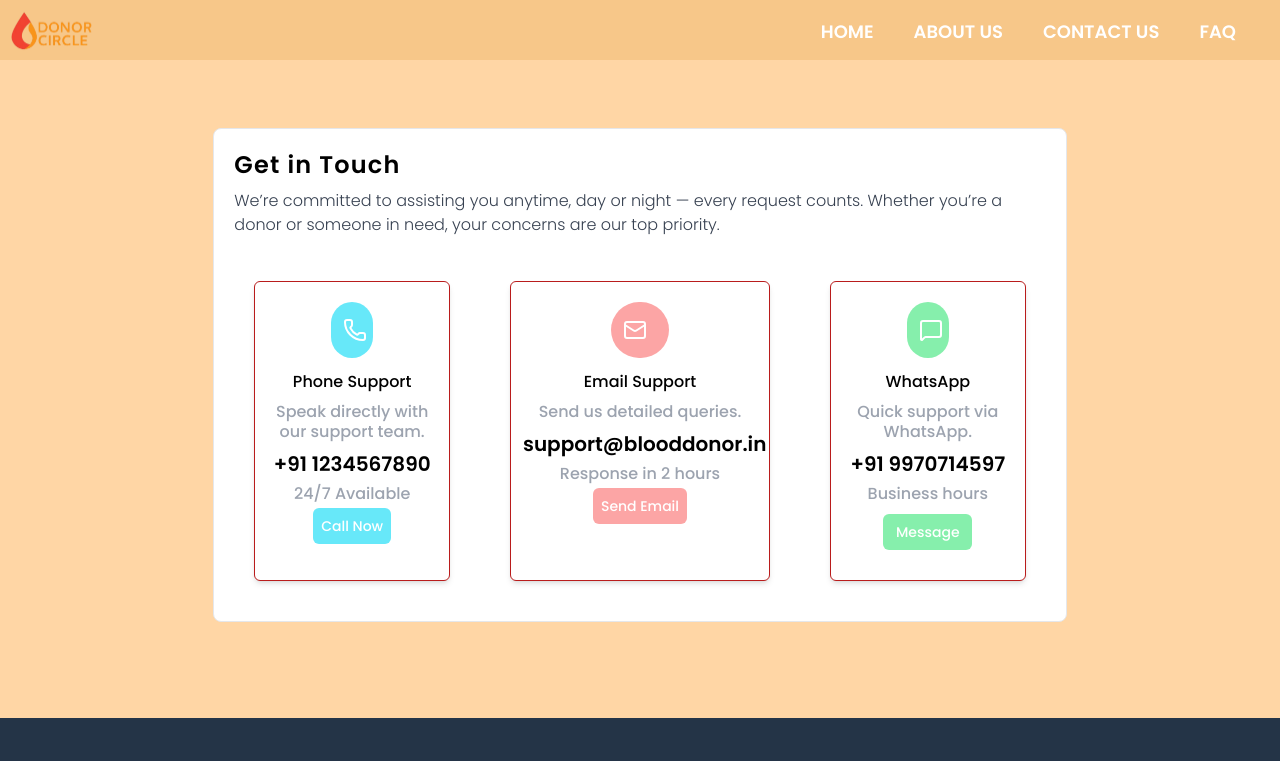
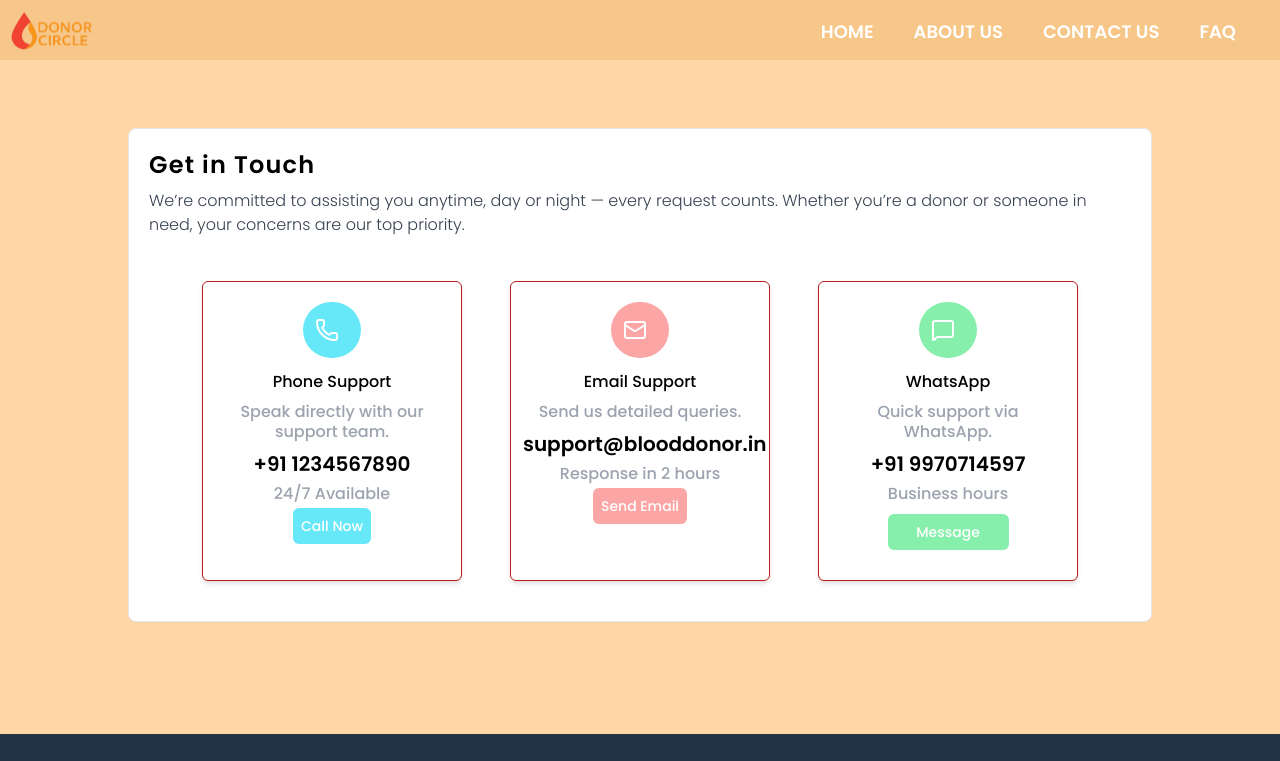
Before and after one commit to TanmayVidhate/DonorCircle_2, a React (Vite) app in the folder client/: page /contactus in a window 1280 px wide. Shown: the top 761 px of the page. Built offline with nearby package versions, Linux system fonts and the light colour scheme.

Commit message:
fix all page

```diff
--- a/client/src/Views/ContactUs.jsx
+++ b/client/src/Views/ContactUs.jsx
@@ -17,7 +17,7 @@ function ContactUs() {
       {/* Outer Container */}
       <div className="flex justify-center items-center flex-1">
         <div
-          className="p-4 bg-white border rounded-lg mt-32 mb-16 max-w-[95%] min-h-max sm:w-3/4 sm:px-5 lg:w-4/6 lg:py-5 lg:mt-32 lg:mb-24 2xl:w-3/5
+          className="p-4 bg-white border rounded-lg mt-32 mb-16 max-w-[95%] min-h-max sm:w-3/4 sm:px-5 lg:w-4/5 lg:py-5 lg:mt-32 lg:mb-28 2xl:w-3/5
                     "
         >
           {/* Heading */}
@@ -34,7 +34,7 @@ function ContactUs() {
           <div
             className="
                             flex flex-col items-center gap-5 mt-6
-                            lg:flex-row lg:justify-center lg:gap-5
+                            lg:flex-row lg:justify-center lg:gap-2
                         "
           >
             <ContactUSCard
--- a/client/src/Views/LandingPage.jsx
+++ b/client/src/Views/LandingPage.jsx
@@ -20,7 +20,7 @@ function LandingPage() {
 
         <div className="grid flex-1 mt-6 place-items-center">
           <div
-            className="p-4 bg-white border rounded-lg mt-28 mb-16 max-w-[95%] min-h-max sm:w-3/4 sm:px-5 lg:w-4/6 lg:py-5 lg:mt-24 lg:mb-24 2xl:w-3/5"
+            className="p-4 bg-white border rounded-lg mt-28 mb-16 max-w-[95%] min-h-max sm:w-3/4 sm:px-5 lg:w-4/5 lg:py-5 lg:mt-24 lg:mb-36 2xl:w-3/5"
           >
             <div className="w-full sm:p-5 lg:flex ">
 
```
